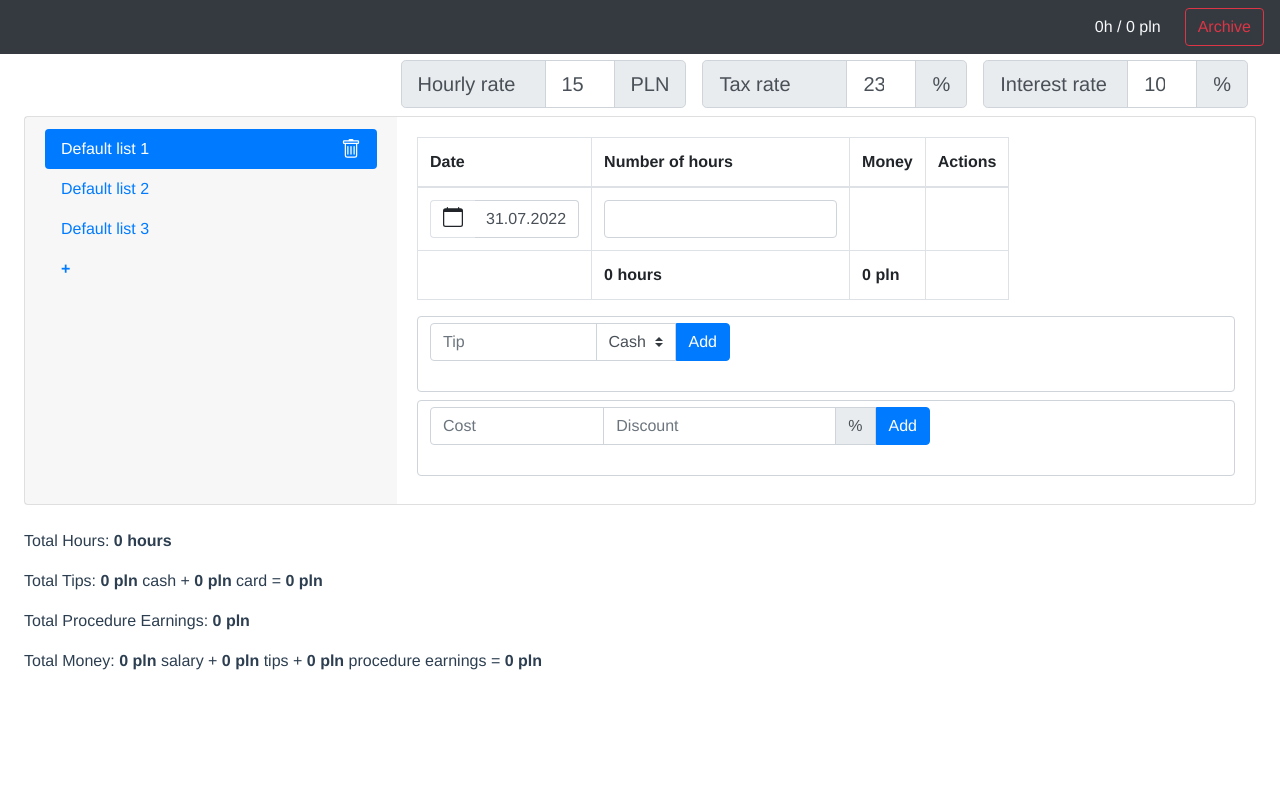
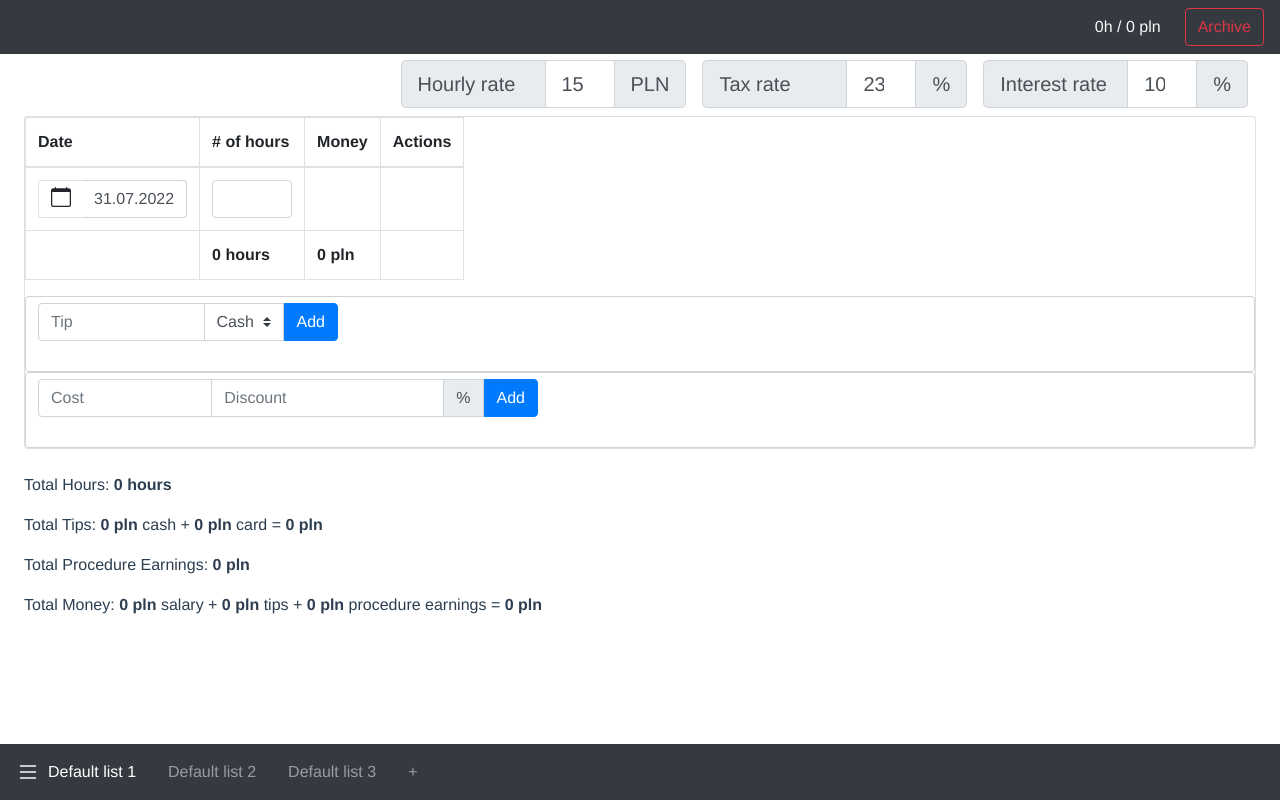
Before and after one commit to sheldonfar/listio, a Vue app: page / in a window 1280 px wide. Built offline with nearby package versions, Linux system fonts and the light colour scheme.

Commit message:
Rework layout a bit

```diff
--- a/src/App.vue
+++ b/src/App.vue
@@ -9,6 +9,7 @@
       <NavList />
       <Totals />
     </div>
+    <Bottombar />
   </div>
 </template>
 
@@ -19,6 +20,7 @@ import Navbar from '@/components/Navbar.vue'
 import NavList from '@/components/NavList.vue'
 import Settings from '@/components/Settings.vue'
 import Totals from '@/components/Totals.vue'
+import Bottombar from '@/components/Bottombar.vue'
 
 import { LOAD_LISTS } from '@/store/lists'
 import { LOAD_RECORDS } from '@/store/records'
@@ -34,6 +36,7 @@ export default {
     Settings,
     NavList,
     Totals,
+    Bottombar,
   },
    created () {
     this[LOAD_SETTINGS]()
@@ -66,5 +69,6 @@ export default {
 
 #content {
   padding-top: 60px;
+  padding-bottom: 60px;
 }
 </style>
--- /dev/null
+++ b/src/components/Bottombar.vue
@@ -0,0 +1,189 @@
+<template>
+  <div>
+    <b-navbar
+      fixed="bottom"
+      type="dark"
+      variant="dark"
+      class="overflow-auto"
+    >
+      <b-icon
+        v-if="lists.length > 0"
+        v-b-toggle.lists-sidebar
+        variant="light"
+        size="lg"
+        role="button"
+        font-scale="1.5"
+        icon="list"
+      >
+        NavBar
+      </b-icon>
+
+      <b-navbar-nav class="d-flex align-items-center">
+        <b-nav-item
+          v-for="list in lists"
+          :key="list.id"
+          class="mr-3 text-nowrap"
+          :active="selectedList.id === list.id"
+          @click="handleSelectList(list.id)"
+        >
+          {{ list.name }}
+        </b-nav-item>
+
+        <b-nav-item
+          v-b-modal.confirm-new-list-modal
+          href="#"
+        >
+          +
+        </b-nav-item>
+      </b-navbar-nav>
+    </b-navbar>
+
+    <b-modal
+      id="confirm-new-list-modal"
+      ref="new-list-modal"
+      title="Enter name of new list"
+      @hidden="resetNewListModal"
+      @ok="handleAddList"
+    >
+      <p class="my-4">
+        Please type the name of the new list:
+      </p>
+      <form
+        ref="form"
+        @submit.stop.prevent="handleSubmit"
+      >
+        <b-form-group
+          invalid-feedback="List name is required"
+          :state="newListNameState"
+        >
+          <b-form-input
+            v-model="newListName"
+            :state="newListNameState"
+            autofocus
+            required
+          />
+        </b-form-group>
+      </form>
+    </b-modal>
+
+    <b-modal
+      id="confirm-edit-list-modal"
+      ref="edit-list-modal"
+      title="Enter new name of this list"
+      @hidden="resetEditListModal"
+      @ok="handleEditListName"
+    >
+      <p class="my-4">
+        Please type new name of the list:
+      </p>
+      <form
+        ref="form"
+      >
+        <b-form-group
+          invalid-feedback="List name is required"
+          :state="editListNameState"
+        >
+          <b-form-input
+            v-model="editListName"
+            :state="editListNameState"
+            autofocus
+            required
+          />
+        </b-form-group>
+      </form>
+    </b-modal>
+
+    <b-modal
+      id="confirm-remove-list-modal"
+      ref="remove-list-modal"
+      title="Remove list?"
+      @ok="handleRemoveList"
+    >
+      <p class="my-4">
+        Click OK to remove the list
+      </p>
+    </b-modal>
+
+    <b-sidebar
+      id="lists-sidebar"
+      :title="selectedList.name"
+      bg-variant="dark"
+      text-variant="light"
+      shadow
+      backdrop
+    >
+      <div class="px-3 py-2">
+        <nav class="mb-3">
+          <b-nav vertical>
+            <b-nav-item v-b-modal.confirm-edit-list-modal>
+              Edit list
+            </b-nav-item>
+
+            <b-nav-item v-b-modal.confirm-remove-list-modal>
+              Remove list
+            </b-nav-item>
+          </b-nav>
+        </nav>
+      </div>
+    </b-sidebar>
+  </div>
+</template>
+
+  <script>
+  import { mapGetters, mapActions } from 'vuex'
+  import { EDIT_LIST, ADD_LIST, REMOVE_LIST, SELECT_LIST } from '@/store/lists'
+
+  const DEFAULT_LIST_NAME = 'My new list'
+  export default {
+    data() {
+      return {
+        newListName: DEFAULT_LIST_NAME,
+        newListNameState: null,
+        editListName: '',
+        editListNameState: null,
+      }
+    },
+    computed: {
+      ...mapGetters(["lists", "selectedList"]),
+    },
+    methods: {
+        ...mapActions([EDIT_LIST, ADD_LIST, REMOVE_LIST, SELECT_LIST]),
+        checkFormValidity() {
+          const valid = this.$refs.form.checkValidity()
+          this.newListNameState = valid
+          return valid
+        },
+        resetNewListModal() {
+          this.newListName = DEFAULT_LIST_NAME
+          this.newListNameState = null
+        },
+        resetEditListModal() {
+          this.editListName = ''
+          this.editListNameState = null
+        },
+        handleAddList() {
+          const newList = {
+              name: this.newListName,
+          };
+          this[ADD_LIST](newList);
+        },
+        handleRemoveList() {
+          this[REMOVE_LIST](this.selectedList.id);
+        },
+        handleEditListName() {
+          const newList = {
+              ...this.selectedList,
+              name: this.editListName,
+          };
+          this[EDIT_LIST](newList);
+        },
+        handleSelectList(listId) {
+          this[SELECT_LIST](listId);
+        },
+    }
+  }
+  </script>
+
+  <style lang="scss" scoped>
+
+  </style>
--- a/src/components/Interests.vue
+++ b/src/components/Interests.vue
@@ -2,7 +2,6 @@
   <div>
     <b-form-tags
       no-outer-focus
-      class="mb-2"
     >
       <template #default="{ inputAttrs, inputHandlers }">
         <b-input-group class="root flex-nowrap">
@@ -75,7 +74,10 @@
         </ul>
       </template>
     </b-form-tags>
-    <p v-if="total > 0">
+    <p
+      v-if="total > 0"
+      class="mt-2"
+    >
       Total procedure earnings: <b>{{ total }} pln</b>
     </p>
   </div>
--- a/src/components/NavList.vue
+++ b/src/components/NavList.vue
@@ -1,43 +1,5 @@
 <template>
   <b-card no-body>
-    <b-tabs
-      v-model="focusedIndex"
-      nav-class="nav-list"
-      pills
-      card
-      vertical
-    >
-      <b-tab
-        v-for="(list, index) in lists"
-        :key="list.id"
-        nav-class="w-100"
-        :title="list.name"
-      >
-        <template #title>
-          <div class="title d-flex justify-content-between align-items-center">
-            <b-form-input
-              v-if="isEditMode && focusedIndex === index"
-              autofocus
-              :value="list.name"
-              @keyup.enter="$event.target.blur()"
-              @blur="handleEditListName($event, list.id)"
-            />
-            <span
-              v-else
-              class="text-truncate"
-              @click="handleEnableEditMode(index)"
-            >
-              {{ list.name }}
-            </span>
-            <b-icon
-              v-if="index === focusedIndex && lists.length > 1"
-              class="ml-4"
-              icon="trash"
-              aria-label="Remove list"
-              @click="handleRemoveList(list.id)"
-            />
-          </div>
-        </template>
     <div class="table-responsive">
       <b-table
         hover
@@ -103,7 +65,7 @@
                 class="value-input"
                 type="number"
                 min="0"
-                    @blur="handleAddRecord(list.id)"
+                @blur="handleAddRecord(selectedList.id)"
               />
             </th>
             <th />
@@ -119,35 +81,15 @@
       </b-table>
     </div>
 
-        <Tips :list-id="list.id" />
+    <Tips :list-id="selectedList.id" />
 
-        <Interests :list-id="list.id" />
-      </b-tab>
-
-      <template #tabs-end>
-        <b-nav-item
-          role="presentation"
-          href="#"
-          @click.prevent="isCreateMode = true"
-        >
-          <b-form-input
-            v-if="isCreateMode"
-            autofocus
-            placeholder="Enter item name"
-            @keyup.enter="$event.target.blur()"
-            @blur="handleAddList"
-          />
-          <b v-else>+</b>
-        </b-nav-item>
-      </template>
-    </b-tabs>
+    <Interests :list-id="selectedList.id" />
   </b-card>
 </template>
 
 <script>
 import { mapGetters, mapActions } from 'vuex'
 
-import { EDIT_LIST, ADD_LIST, REMOVE_LIST } from '@/store/lists'
 import { ADD_RECORD, EDIT_RECORD, REMOVE_RECORD } from '@/store/records'
 import Tips from './Tips.vue'
 import Interests from './Interests.vue'
@@ -158,7 +100,6 @@ export default {
     components: { Tips, Interests, DatePicker },
     data: function () {
         return {
-            focusedIndex: 0,
             focusedRecordId: undefined,
             isEditMode: false,
             isCreateMode: false,
@@ -171,7 +112,7 @@ export default {
                 },
                 {
                     key: "value",
-                    label: "Number of hours",
+                    label: "# of hours",
                 },
                 "money",
                 "actions"
@@ -179,9 +120,9 @@ export default {
         };
     },
     computed: {
-        ...mapGetters(["lists", "getListRecords", "hourlyRate"]),
+        ...mapGetters(["lists", "getListRecords", "hourlyRate", "selectedList"]),
         records() {
-            const listId = this.lists[this.focusedIndex].id;
+            const listId = this.selectedList.id;
             return this.getListRecords(listId).sort((a, b) => new Date(a.date).getTime() - new Date(b.date).getTime());
         },
         totalMoney() {
@@ -192,39 +133,9 @@ export default {
         }
     },
     methods: {
-        handleEnableEditMode(index) {
-            if (index === this.focusedIndex) {
-                this.isEditMode = true;
-            }
-        },
         handleEnableRecordEditMode(recordId) {
             this.isRecordEditMode = true;
             this.focusedRecordId = recordId;
-        },
-        handleAddList(e) {
-            this.isCreateMode = false;
-            if (!e.target.value) {
-                return;
-            }
-            const newList = {
-                name: e.target.value
-            };
-            this[ADD_LIST](newList);
-        },
-        handleRemoveList(listId) {
-            this[REMOVE_LIST](listId);
-        },
-        handleEditListName(e, listId) {
-            this.isEditMode = false;
-            if (!e.target.value) {
-                return;
-            }
-            const oldList = this.lists.find(list => list.id === listId);
-            const newList = {
-                ...oldList,
-                name: e.target.value
-            };
-            this[EDIT_LIST](newList);
         },
         handleAddRecord(listId) {
             const newRecord = {
@@ -260,9 +171,6 @@ export default {
             this.focusedRecordId = undefined;
         },
         ...mapActions([
-            EDIT_LIST,
-            ADD_LIST,
-            REMOVE_LIST,
             ADD_RECORD,
             EDIT_RECORD,
             REMOVE_RECORD
@@ -281,6 +189,7 @@ export default {
 }
 
 .value-input {
+  width: 80px;
   max-width: fit-content;
 }
 </style>
--- a/src/components/Navbar.vue
+++ b/src/components/Navbar.vue
@@ -61,7 +61,6 @@
           </p>
           <form
             ref="form"
-            @submit.stop.prevent="handleSubmit"
           >
             <b-form-group
               invalid-feedback="Archive name is required"
--- a/src/components/Tips.vue
+++ b/src/components/Tips.vue
@@ -2,7 +2,6 @@
   <div>
     <b-form-tags
       no-outer-focus
-      class="mb-2"
     >
       <template #default="{ inputAttrs, inputHandlers }">
         <b-input-group class="root">
@@ -60,7 +59,10 @@
         </ul>
       </template>
     </b-form-tags>
-    <p v-if="total > 0">
+    <p
+      v-if="total > 0"
+      class="mt-2"
+    >
       Total tips: <b>{{ total }} pln</b>
     </p>
   </div>
--- a/src/store/lists.js
+++ b/src/store/lists.js
@@ -9,9 +9,9 @@ export const SAVE_LISTS = 'lists/SAVE_LISTS'
 export const REMOVE_LIST = 'lists/REMOVE_LIST'
 export const ADD_LIST = 'lists/ADD_LIST'
 export const EDIT_LIST = 'lists/EDIT_LIST'
+export const SELECT_LIST = 'lists/SELECT_LIST'
 
-const state = {
-  lists: [
+const defaultLists = [
   {
     id: uuid(),
     name: 'Default list 1'
@@ -24,20 +24,33 @@ const state = {
     id: uuid(),
     name: 'Default list 3'
   }
-  ],
+]
+
+const state = {
+  selectedListId: defaultLists[0].id,
+  lists: defaultLists,
 }
 
 const getters = {
   getListById: store => selectedList => store.lists.find(({ id }) => id === selectedList),
-  lists: (store) => store.lists
+  lists: store => store.lists,
+  selectedList: (store, getters) => getters.getListById(store.selectedListId),
 }
 
 const mutations = {
   [SET_LISTS] (state, lists) {
     state.lists = lists
+
+    if (lists.length > 0) {
+      state.selectedListId = lists[0].id
+    }
   },
   [REMOVE_LIST] (state, listId) {
     state.lists = state.lists.filter(item => item.id !== listId)
+
+    if (state.lists[0]) {
+      state.selectedListId = state.lists[0].id
+    }
   },
   [ADD_LIST] (state, list) {
     state.lists.push({ ...list, id: uuid() })
@@ -45,7 +58,10 @@ const mutations = {
   [EDIT_LIST] (state, list) {
     const oldList = state.lists.find(item => item.id === list.id)
     Object.assign(oldList, list)
-  }
+  },
+  [SELECT_LIST] (state, listId) {
+    state.selectedListId = listId
+  },
 }
 
 const actions = {
@@ -60,6 +76,9 @@ const actions = {
   async [EDIT_LIST] (context, list) {
     context.commit(EDIT_LIST, list)
     await context.dispatch(SAVE_LISTS)
+  },
+  async [SELECT_LIST] (context, listId) {
+    context.commit(SELECT_LIST, listId)
   },
   async [LOAD_LISTS] (context) {
     const lists = loadStore('lists')
```
Lines whose indentation alone changed are shown as unchanged.
